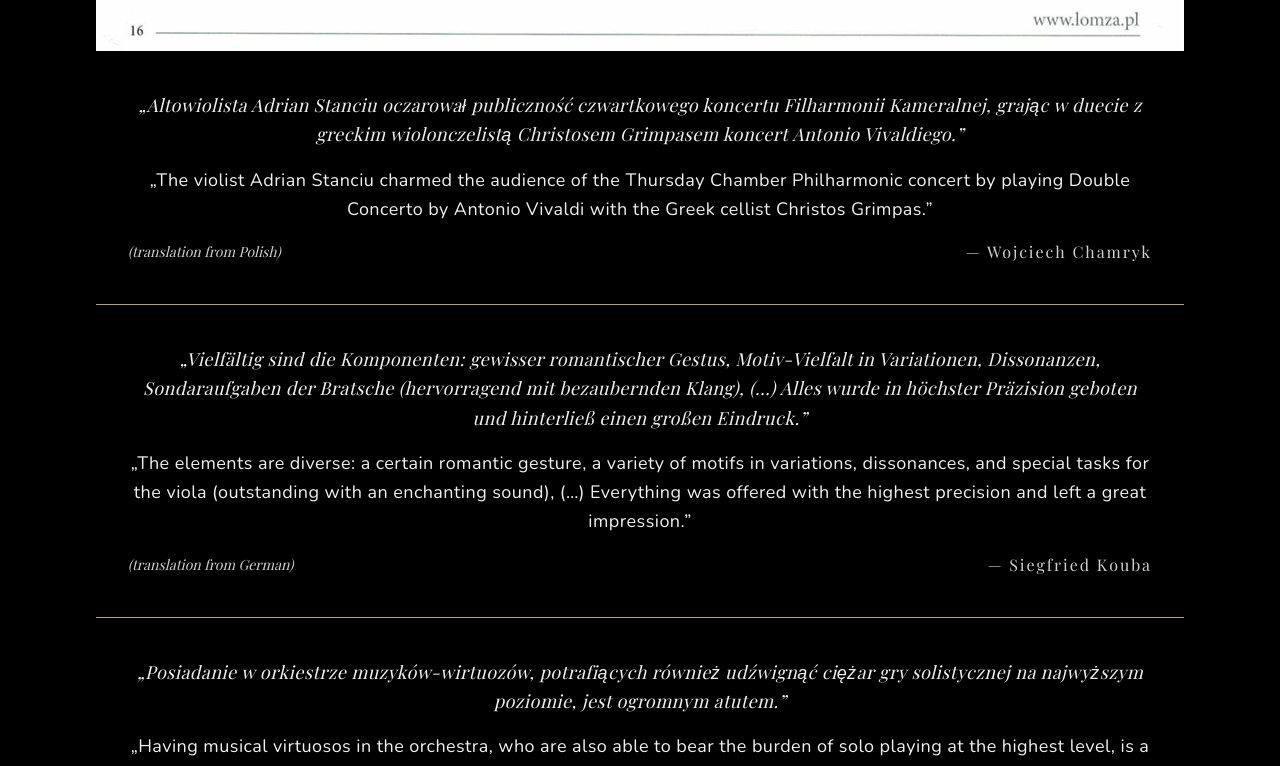
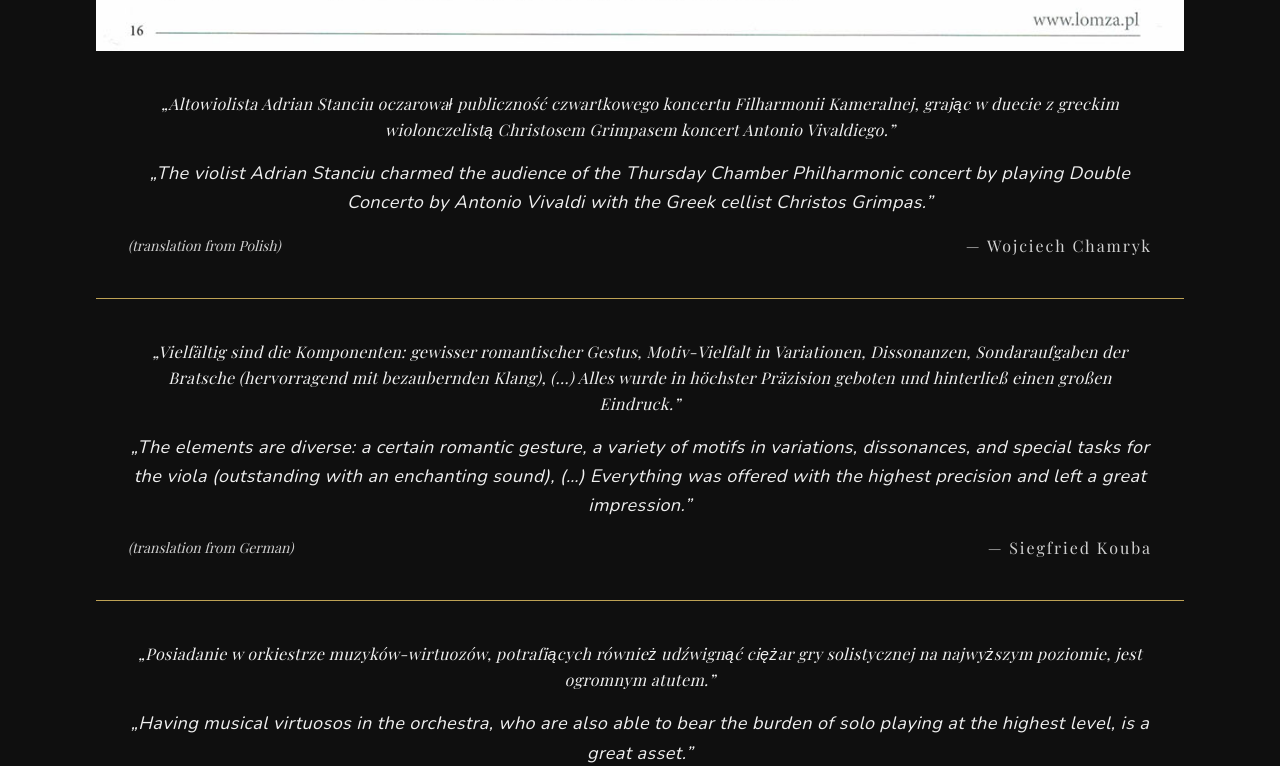
Before and after one commit to HeatGub/Adrian-site, a Next.js app: page /en/news-press in a window 1280 px wide. Shown: the part 2293-3059 px from the top of the page. Built offline with nearby package versions, Linux system fonts and the light colour scheme.

Commit message:
Improve text and images spacing

```diff
--- a/src/app/en/duo/page.tsx
+++ b/src/app/en/duo/page.tsx
@@ -23,9 +23,10 @@ export default function ENPage() {
           <ImageTextBlock
             imageSrc="/images/DUO2zm.jpg"
             imageAlt="duo+"
-            imageSide="left"
+            imageSide="right"
+            textClassName="leading-normal"
           >
-            <div className="space-y-4 font-(family-name:--font-secondary) font-light">
+            <div className="space-y-4">
               <p>
                 Although Magdalena grew up in Poland and Adrian in Romania,
                 music brought them together. Their paths crossed when the two
--- a/src/app/en/news-press/page.tsx
+++ b/src/app/en/news-press/page.tsx
@@ -22,7 +22,7 @@ export default function ENPage() {
         alt="test"
         overlayText="NEWS & PRESS"
       />
-      <Section className="py-4">
+      <Section className="py-4 bg-(--bg-secondary)">
         <h1 className="text-center text-4xl tracking-wider pb-4">REVIEWS</h1>
         <Image
           src="/images/CCF30042022_0001.jpg"
--- a/src/app/en/page.tsx
+++ b/src/app/en/page.tsx
@@ -21,7 +21,7 @@ export const homeContentEN: HomePageTemplateProps = {
   ],
   sections: [
     {
-      className: "bg-(--bg-secondary)",
+      className: "bg-(--bg-secondary) py-8",
       blocks: [
         {
           imageSrc: "/images/gl2.jpg",
@@ -58,7 +58,7 @@ export const homeContentEN: HomePageTemplateProps = {
     },
 
     {
-      className: "bg-(--bg-tertiary)",
+      className: "bg-(--bg-tertiary) py-8",
       blocks: [
         {
           imageSrc: "/images/DUO2zm.jpg",
--- a/src/app/globals.css
+++ b/src/app/globals.css
@@ -2,7 +2,7 @@
 
 :root {
   --bg-primary: #000000;
-  --bg-secondary: #111213;
+  --bg-secondary: #0f0f0f;
   --bg-tertiary: #0c0709;
   --text-primary: #f0f0f0;
   --text-secondary: #d1d1d1;
--- a/src/app/pl/duo/page.tsx
+++ b/src/app/pl/duo/page.tsx
@@ -23,9 +23,10 @@ export default function PLPage() {
           <ImageTextBlock
             imageSrc="/images/DUO2zm.jpg"
             imageAlt="duo+"
-            imageSide="left"
+            imageSide="right"
+            textClassName="leading-normal"
           >
-            <div className="space-y-4 font-(family-name:--font-secondary) font-light">
+            <div className="space-y-4">
               <p>
                 Choć Magdalena pochodzi z Polski, a Adrian z Rumunii, to jednak
                 ich drogi się zeszły. Muzycy poznali się w Wiedniu, gdzie oboje
--- a/src/app/pl/news-press/page.tsx
+++ b/src/app/pl/news-press/page.tsx
@@ -22,7 +22,7 @@ export default function PLPage() {
         alt="test"
         overlayText="NEWS & PRESS"
       />
-      <Section className="py-4">
+      <Section className="py-4 bg-(--bg-secondary)">
         <h1 className="text-center text-4xl tracking-wider pb-4">RECENZJE</h1>
         <Image
           src="/images/CCF30042022_0001.jpg"
--- a/src/app/pl/page.tsx
+++ b/src/app/pl/page.tsx
@@ -21,7 +21,7 @@ export const homeContentPL: HomePageTemplateProps = {
   ],
   sections: [
     {
-      className: "bg-(--bg-secondary)",
+      className: "bg-(--bg-secondary) py-8",
       blocks: [
         {
           imageSrc: "/images/gl2.jpg",
@@ -57,7 +57,7 @@ export const homeContentPL: HomePageTemplateProps = {
     },
 
     {
-      className: "bg-(--bg-tertiary)",
+      className: "bg-(--bg-tertiary) py-8",
       blocks: [
         {
           imageSrc: "/images/DUO2zm.jpg",
--- a/src/components/BackgroundImageSection.tsx
+++ b/src/components/BackgroundImageSection.tsx
@@ -39,7 +39,7 @@ export function BackgroundImageSection({
 
       {/* Content */}
       <Section
-        className={`relative z-20 py-8 lg:py-16 font-light font-(family-name:--font-secondary) tracking-wide leading-relaxed`}
+        className={`relative z-20 py-8 lg:py-16 font-light font-(family-name:--font-secondary) tracking-wide leading-loose lg:text-lg`}
       >
         <div className="space-y-6">{children}</div>
       </Section>
--- a/src/components/ImageTextBlock.tsx
+++ b/src/components/ImageTextBlock.tsx
@@ -54,9 +54,10 @@ export function ImageTextBlock({
           w-full
           flex items-center
           text-justify
-          leading-relaxed
+          leading-loose
           font-(family-name:--font-secondary)
-          font-normal
+          font-light
+          lg:text-lg
           ${textClassName}
         `}
       >
--- a/src/components/ReviewBlock.tsx
+++ b/src/components/ReviewBlock.tsx
@@ -28,12 +28,12 @@ export function ReviewBlock({
     >
       <blockquote
         className={`
-          md:text-lg
           leading-relaxed
           tracking-wide
           font-light
-          ${translatedQuote ? "italic" : ""}
+          italic
           ${translatedQuote ? "" : "font-(family-name:--font-secondary)"}
+          ${translatedQuote ? "text-sm md:text-base" : "md:text-lg"}
         `}
       >
         „{originalQuote}”
@@ -47,6 +47,7 @@ export function ReviewBlock({
           tracking-wide
           font-(family-name:--font-secondary)
           font-light
+          italic
         "
         >
           „{translatedQuote}”
@@ -61,7 +62,7 @@ export function ReviewBlock({
             text-left
             text-xs md:text-sm
             text-(--text-secondary)
-            font-medium
+            font-normal
             overflow-hidden
             italic
             pr-1
@@ -76,7 +77,7 @@ export function ReviewBlock({
           text-sm md:text-base
           tracking-[0.12em]
           text-(--text-secondary)
-          font-medium
+          font-normal
         "
         >
           — {author}
```
